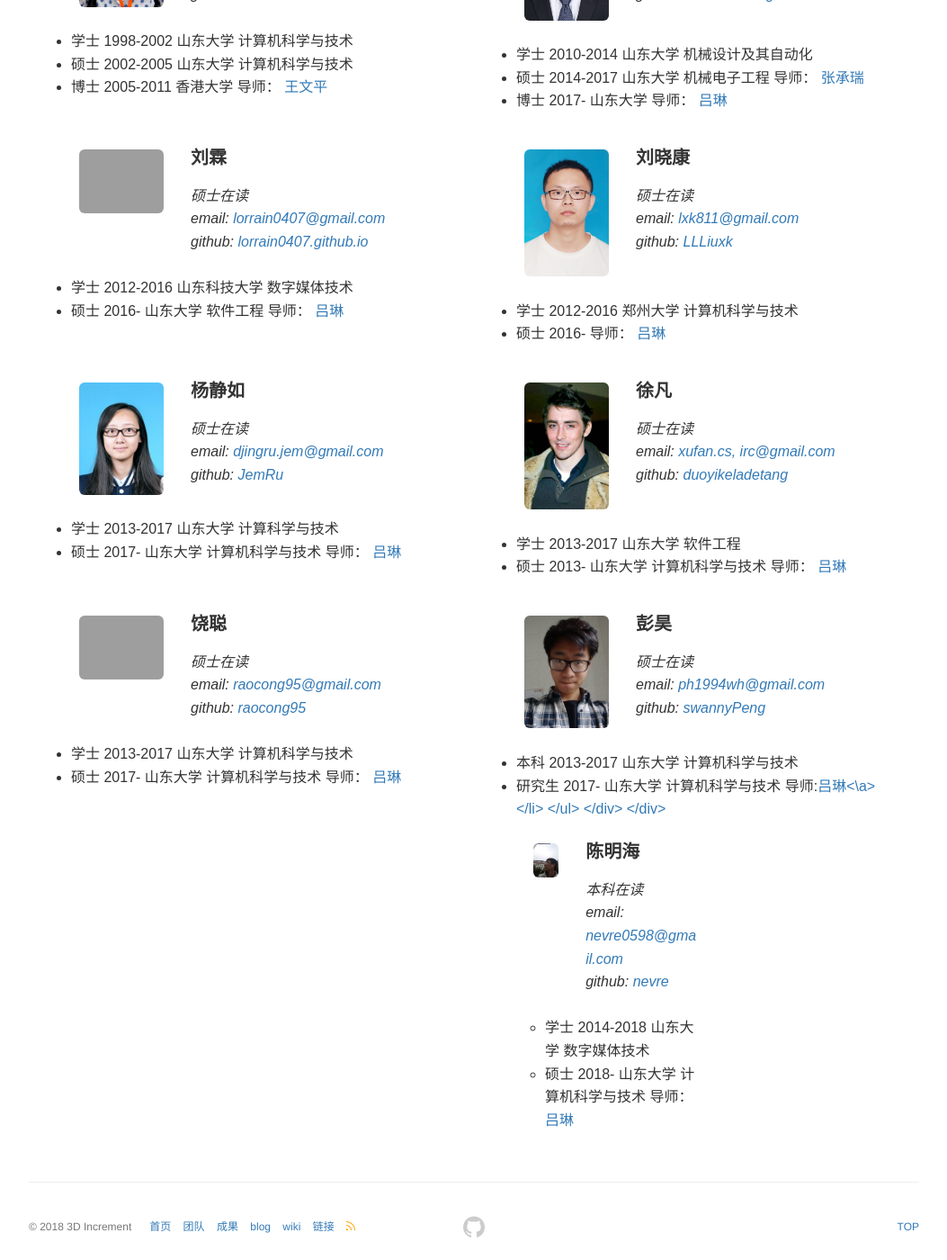
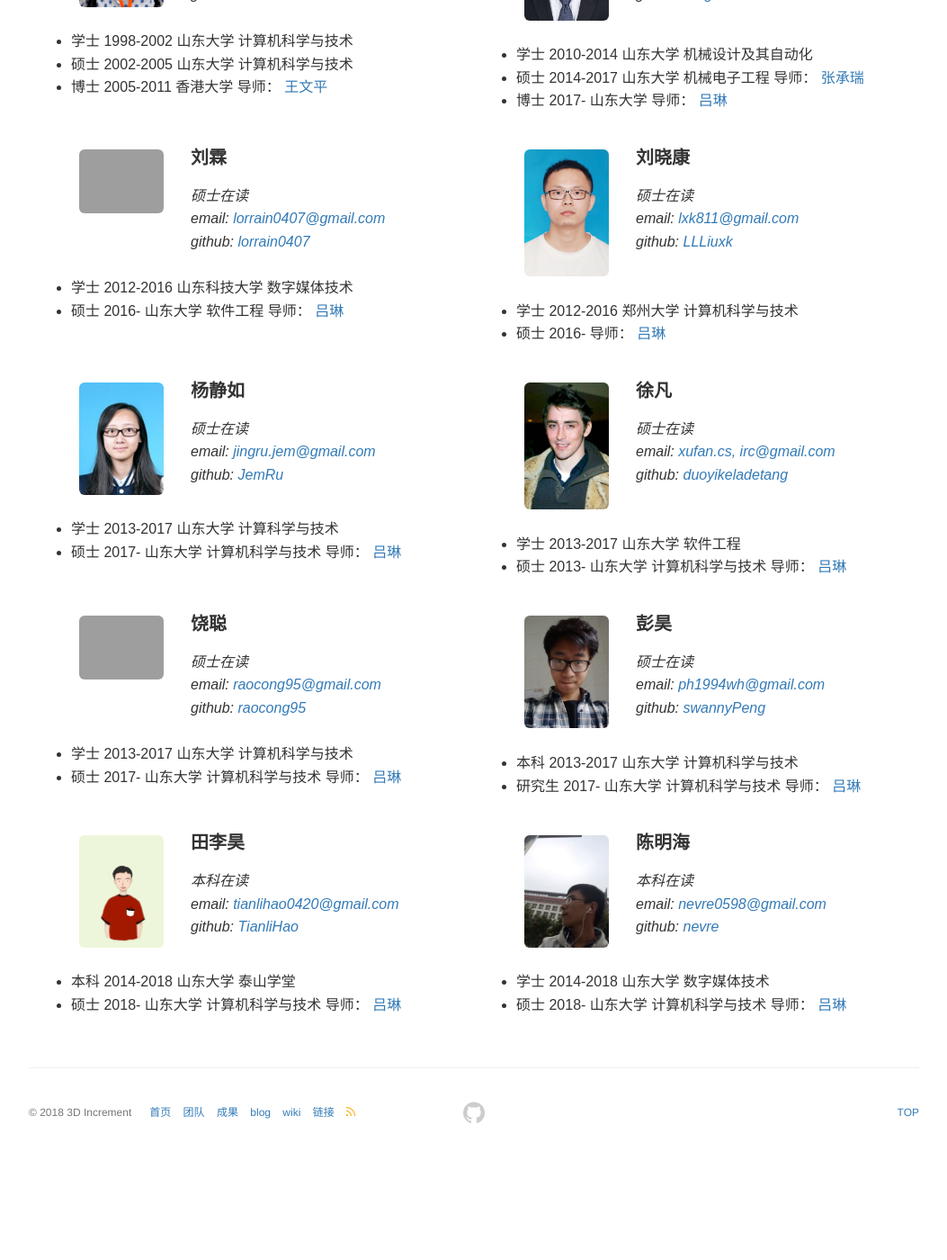
Before and after one commit to 3dincrement/3dincrement.github.io, a Jekyll site: the page built from pages/team.md, in a window 1280 px wide and 1400 px high, scrolled down 482 px. Shown: the whole window at 90% size, without its empty margins (113-1166 px from the left). Built offline with Jekyll 4.4.1, drawn with Linux system fonts in a browser that asks for light colours; after the commit the page ends 1767 px from its top, so only the background shows below that; some of the changed text lies outside the part shown.

Commit message:
staff v1.0

```diff
--- a/_data/members.yml
+++ b/_data/members.yml
@@ -12,7 +12,7 @@
   photo: yanxinpic.JPG
   info: 博士在读
   email: io.yanxin@gmail.com
-  github: 3dincrement.github.io
+  github: RingedNebulae
   number_educ: 3
   education1: 学士 2010-2014 山东大学 机械设计及其自动化
   education2: 硕士 2014-2017 山东大学 机械电子工程 导师： <a href="http://www.mech.sdu.edu.cn/info/1127/121172.htm">张承瑞</a>
@@ -22,7 +22,7 @@
   photo: LiuLin.jpg
   info: 硕士在读
   email: lorrain0407@gmail.com
-  github: lorrain0407.github.io
+  github: lorrain0407
   number_educ: 2
   education1: 学士 2012-2016 山东科技大学 数字媒体技术
   education2: 硕士 2016-     山东大学 软件工程 导师： <a href="http://vr.sdu.edu.cn/~lulin/">吕琳</a>
@@ -39,7 +39,7 @@
 - name: 杨静如
   photo: jingru.png
   info: 硕士在读
-  email: djingru.jem@gmail.com
+  email: jingru.jem@gmail.com
   github: JemRu
   number_educ: 2
   education1: 学士 2013-2017 山东大学 计算科学与技术
@@ -70,7 +70,16 @@
   github: swannyPeng
   number_educ: 2
   education1: 本科   2013-2017 山东大学 计算机科学与技术
-  education2: 研究生 2017-     山东大学 计算机科学与技术 导师:<a href="https://vr.sdu.edu.cn/~lulin/">吕琳<\a>
+  education2: 研究生 2017-     山东大学 计算机科学与技术 导师： <a href="https://vr.sdu.edu.cn/~lulin/">吕琳</a>
+
+- name: 田李昊
+  photo: tlh.png
+  info: 本科在读
+  email: tianlihao0420@gmail.com
+  github: TianliHao
+  number_educ: 2
+  education1: 本科 2014-2018 山东大学 泰山学堂
+  education2: 硕士 2018- 山东大学 计算机科学与技术 导师： <a href="http://vr.sdu.edu.cn/~lulin/">吕琳</a>
 
 - name: 陈明海
   photo: cmh.jpeg
```
Also changed, not shown: images/teampic/tlh.png (added).
